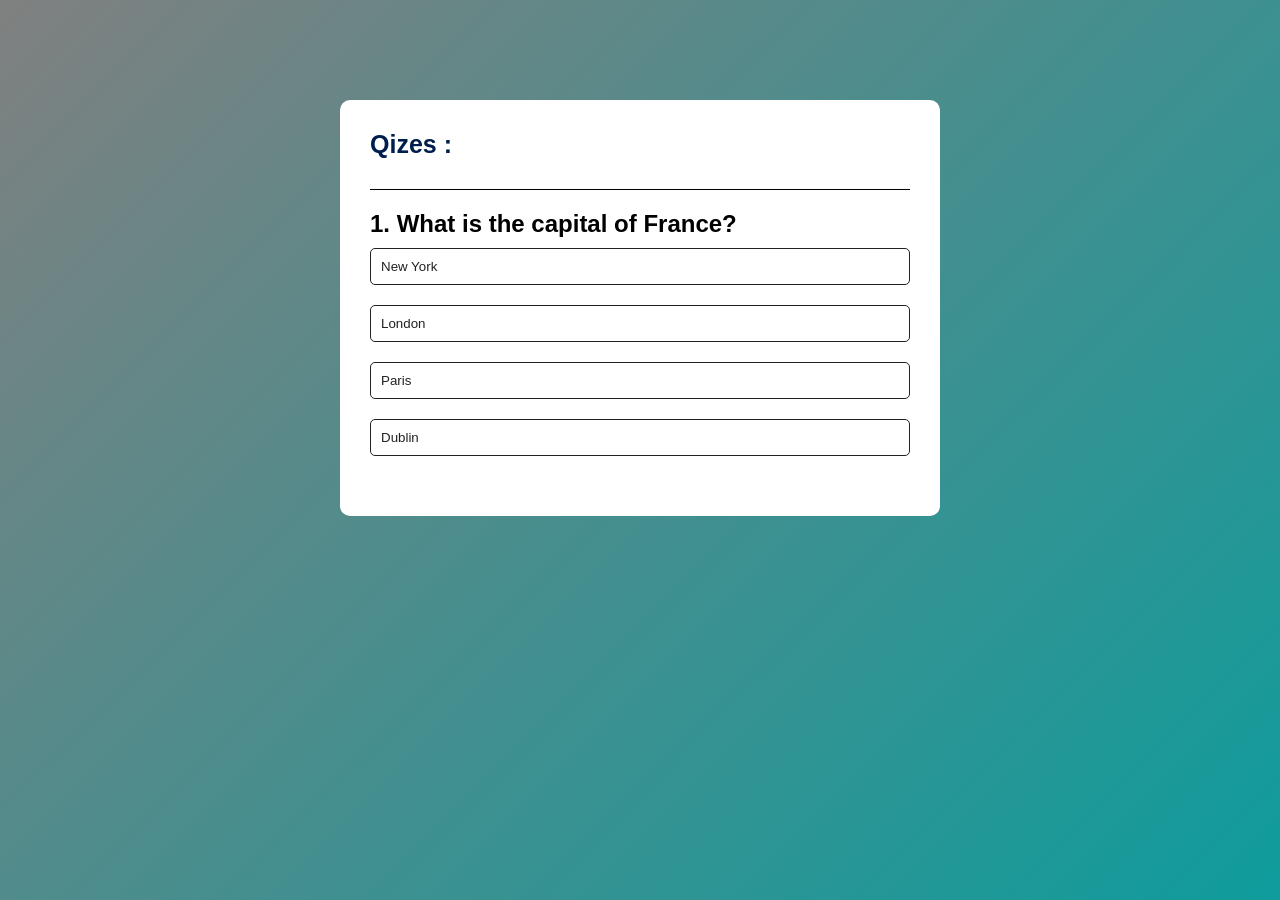
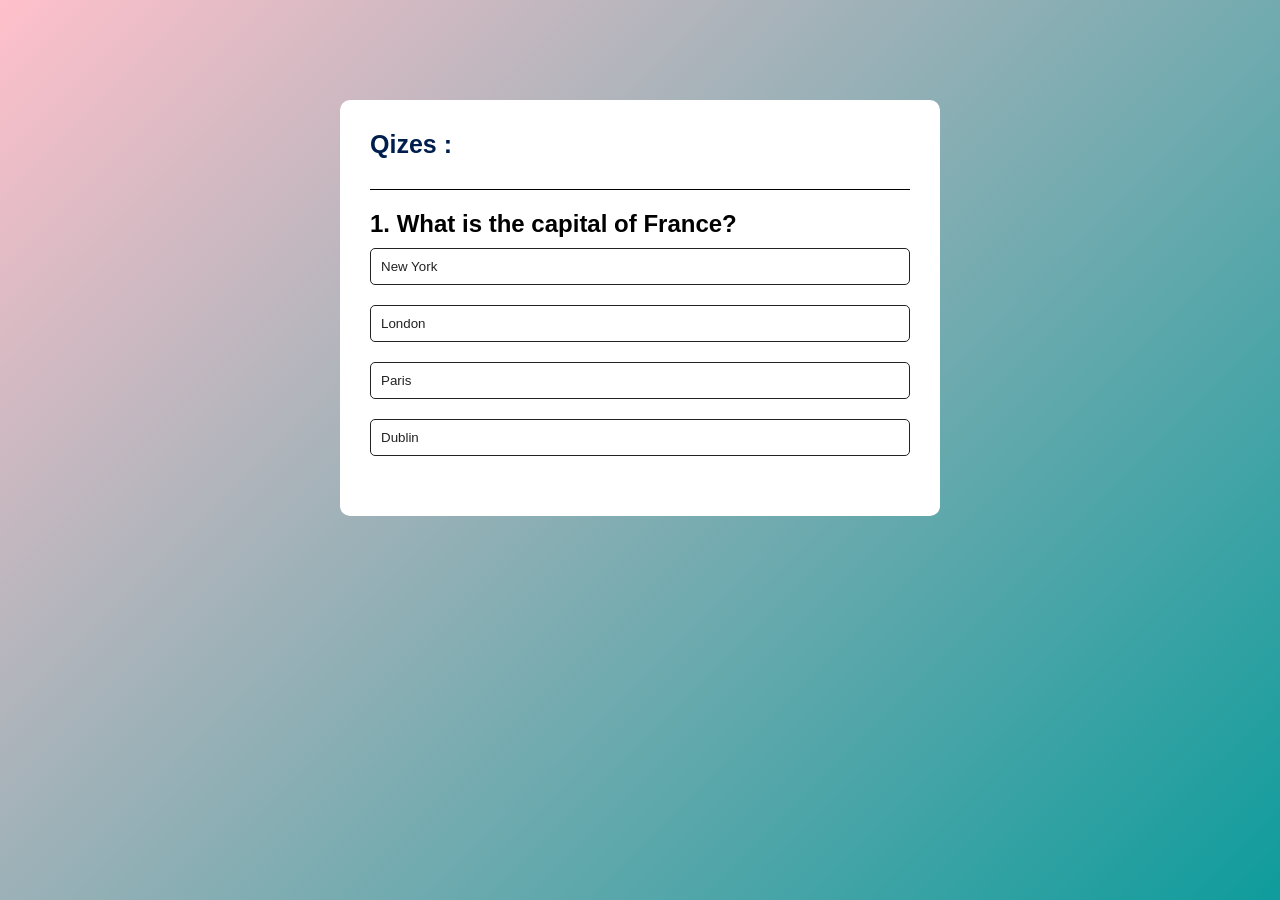
Before and after one commit to praggCode/Quiz-App, a plain HTML site: page index.html in a window 1280 px wide. Drawn offline with Linux system fonts and the light colour scheme.

Commit message:
Update style.css

```diff
--- a/style.css
+++ b/style.css
@@ -7,7 +7,7 @@
 
 body {
     height: 100vh;
-    background: linear-gradient(135deg, gray , rgb(15, 156, 156));
+    background: linear-gradient(135deg, rgb(255, 192, 203) , rgb(15, 156, 156));
 }
 .app{
     background-color: #fff;
```
